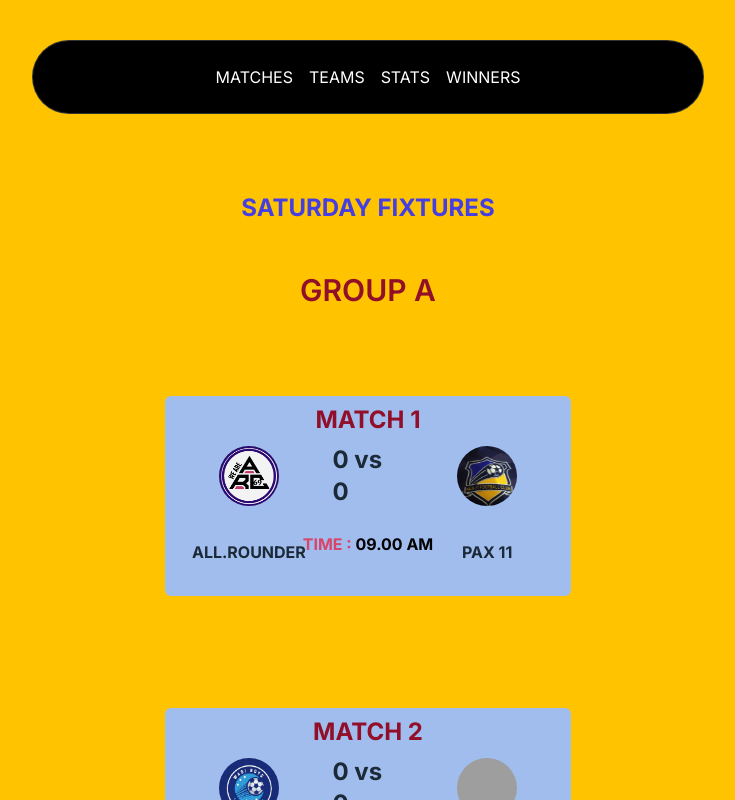
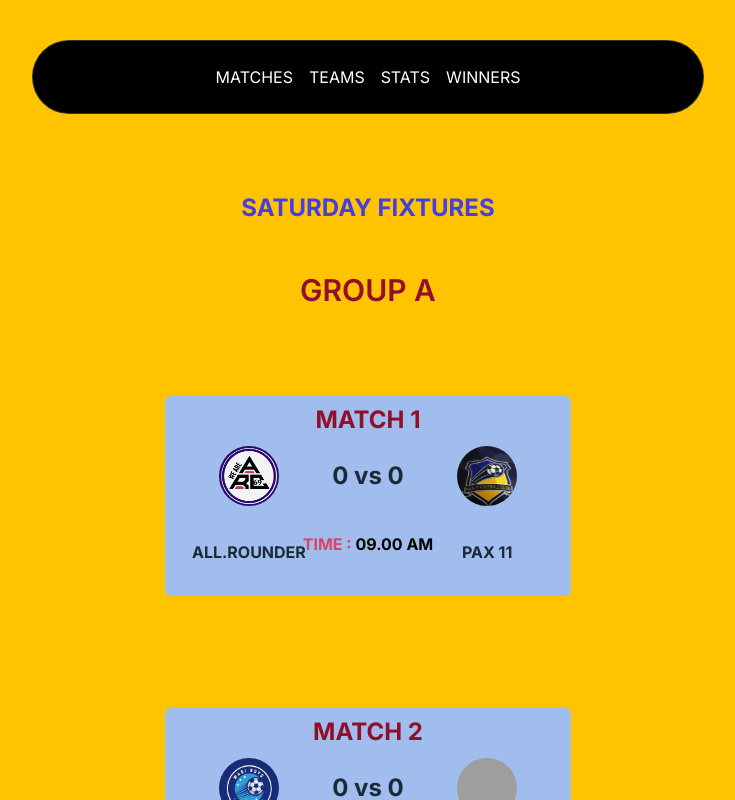
Before and after one commit to Gachumalu/nfc, a Next.js app: page / in a window 1280 px wide. Shown: the top 800 px of the page, without its empty margins (272-1007 px from the left). Built offline with nearby package versions, Linux system fonts and the light colour scheme; grey boxes are pictures that could not be loaded.

Commit message:
8 commit

```diff
--- a/src/app/components/MatchPages.tsx
+++ b/src/app/components/MatchPages.tsx
@@ -29,7 +29,7 @@ const MatchPages: React.FC<MatchPagesProps> = ({
               <img src={team1Image} alt={team1Name} className="logo-radiuss" />
             </div>
 
-            <div className=" flex justify-center items-center p-4 h-24 font-bold text-2xl">
+            <div className=" flex justify-center items-center p-1 h-24 font-bold text-2xl">
               {team1score} vs {team2score}
             </div>
             <div className=" flex justify-center items-center p-4 h-24">
```
